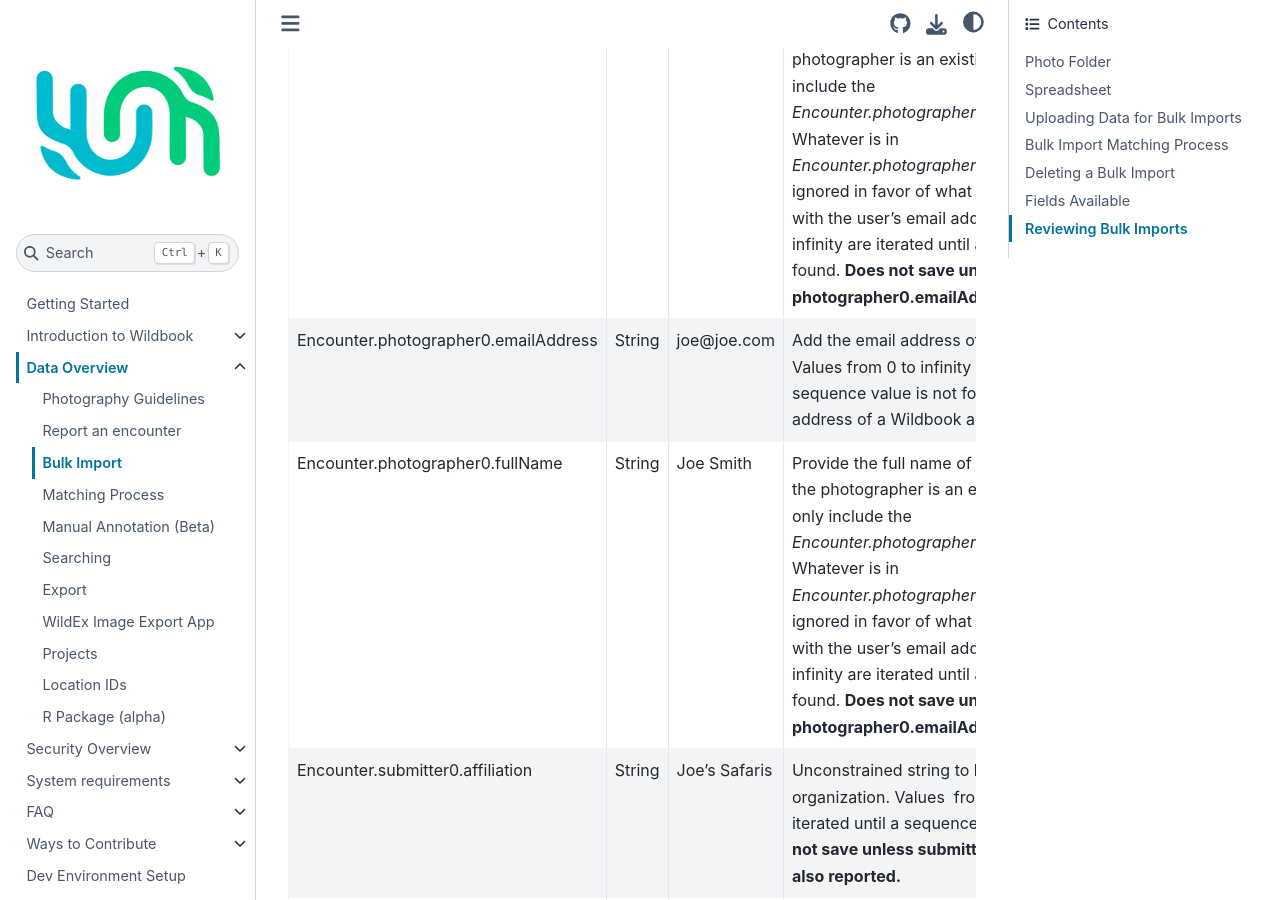
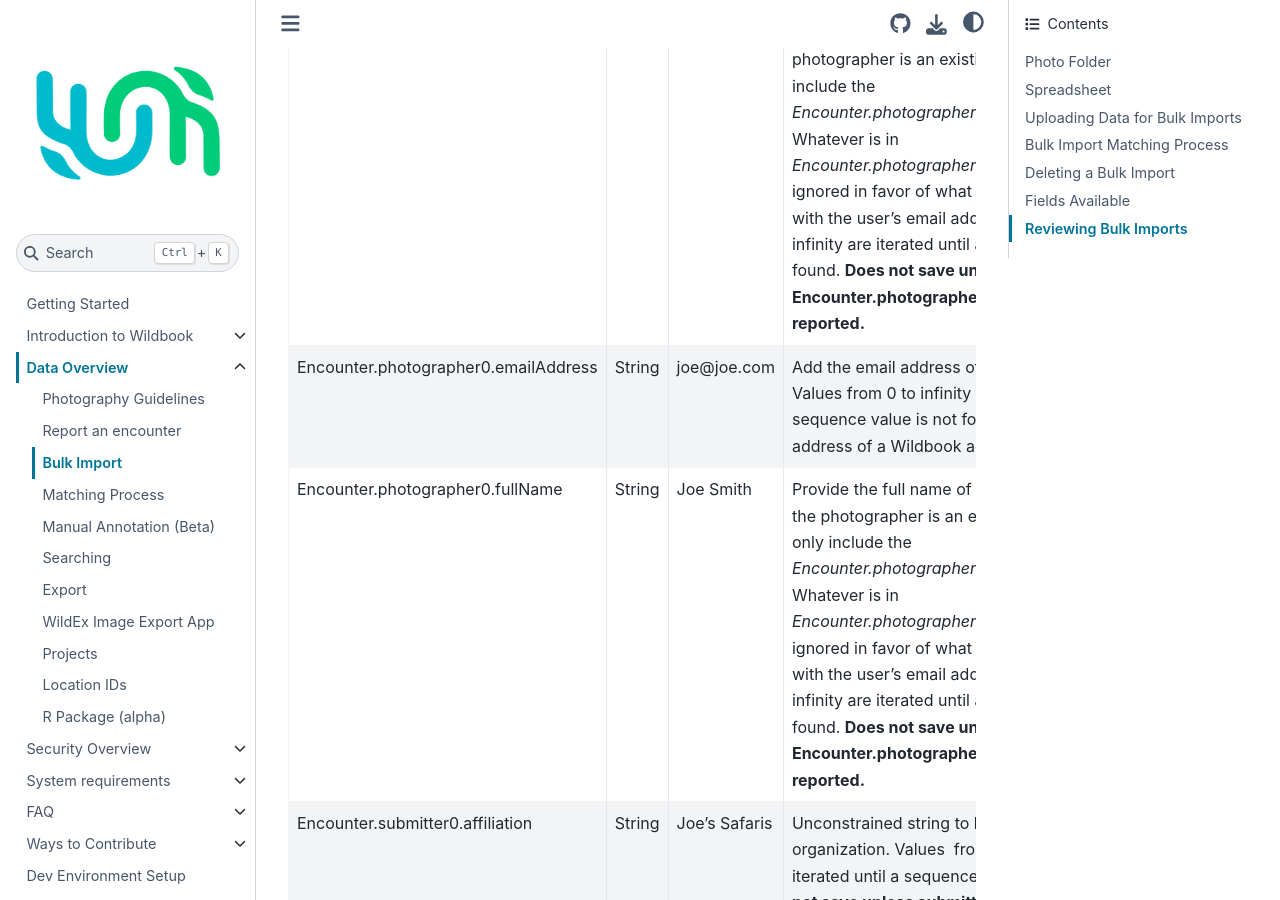
Before and after one commit to WildMeOrg/wildbook-docs, a Sphinx documentation site: the page built from docs/data/bulk-import-beta.md, in a window 1280 px wide and 900 px high, scrolled down 14738 px. Built offline with Sphinx 7.4.7 and the Sphinx Book theme 1.1.4, drawn with Linux system fonts in a browser that asks for light colours.

Commit message:
Update bulk-import-beta.md
Fixed typo in photographer fields

```diff
--- a/docs/data/bulk-import-beta.md
+++ b/docs/data/bulk-import-beta.md
@@ -195,9 +195,9 @@
 | Encounter.informOther0.affiliation | String | BPCT | Unconstrained string to indicate an affiliation to inform. Values from 0 to infinity are iterated until a sequence value is not found. **Does not save unless Encounter.informOther0.emailAddress is also reported.** |
 | Encounter.informOther0.emailAddress | String | joe@joe.com | Add the email address of someone else to inform of Encounter updates. Values from 0 to infinity are iterated until a sequence value is not found. Links to the email address of a Wildbook account. |
 | Encounter.informOther0.fullName | String | Joe Smith | Provide the full name of someone else to inform of Encounter updates. Values from 0 to infinity are iterated until a sequence value is not found. **Does not save unless Encounter.informOther0.emailAddress is also reported.** |
-| Encounter.photographer0.affiliation | String | BPCT | Unconstrained string to list an organization the photographer is associated with. When the photographer is an existing Wildbook user, only include the *Encounter.photographer0.emailAddress* field. Whatever is in *Encounter.photographer0.affiliation* will be ignored in favor of what the system associates with the user's email address. Values from 0 to infinity are iterated until a sequence value is not found. **Does not save unless photographer0.emailAddress is also reported.** |
+| Encounter.photographer0.affiliation | String | BPCT | Unconstrained string to list an organization the photographer is associated with. When the photographer is an existing Wildbook user, only include the *Encounter.photographer0.emailAddress* field. Whatever is in *Encounter.photographer0.affiliation* will be ignored in favor of what the system associates with the user's email address. Values from 0 to infinity are iterated until a sequence value is not found. **Does not save unless Encounter.photographer0.emailAddress is also reported.** |
 | Encounter.photographer0.emailAddress | String | joe@joe.com | Add the email address of the photographer. Values from 0 to infinity are iterated until a sequence value is not found. Links to the email address of a Wildbook account. |
-| Encounter.photographer0.fullName | String | Joe Smith | Provide the full name of the photographer. When the photographer is an existing Wildbook user, only include the *Encounter.photographer0.emailAddress* field. Whatever is in *Encounter.photographer0.fullName* will be ignored in favor of what the system associates with the user's email address. Values from 0 to infinity are iterated until a sequence value is not found. **Does not save unless photographer0.emailAddress is also reported.** |
+| Encounter.photographer0.fullName | String | Joe Smith | Provide the full name of the photographer. When the photographer is an existing Wildbook user, only include the *Encounter.photographer0.emailAddress* field. Whatever is in *Encounter.photographer0.fullName* will be ignored in favor of what the system associates with the user's email address. Values from 0 to infinity are iterated until a sequence value is not found. **Does not save unless Encounter.photographer0.emailAddress is also reported.** |
 | Encounter.submitter0.affiliation | String | Joe's Safaris | Unconstrained string to list the submitter's organization. Values  from 0 to infinity are iterated until a sequence value is not found. **Does not save unless submitter0.emailAddress is also reported.** |
 | Encounter.submitter0.emailAddress | String | joe@joe.com | Add the email address of the submitter. Values from 0 to infinity are iterated until a sequence value is not found. Links to the email address of a Wildbook account. |
 | Encounter.submitter0.fullName | String | Joe Smith | Provide the full name of the submitter. Values from 0 to infinity are iterated until a sequence value is not found. **Does not save unless submitter0.emailAddress is also reported.** |
```
